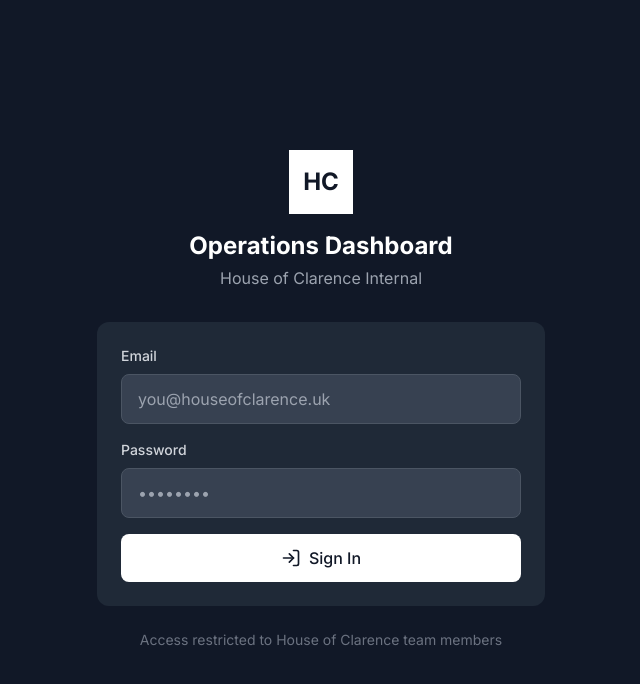
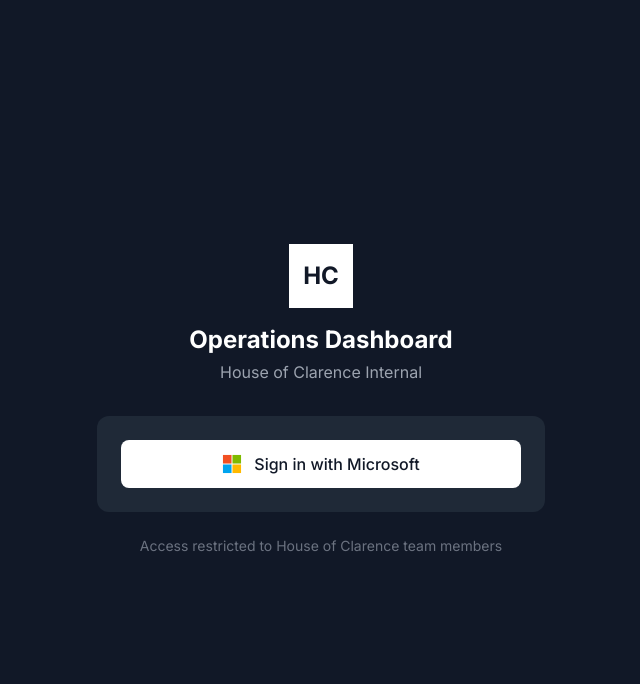
Before and after one commit to mateo-dervishi/HOC-Operating-Dash, a Next.js app: page /login in a window 1280 px wide. Shown: the top 684 px of the page, without its empty margins (319-959 px from the left). Built offline with nearby package versions, Linux system fonts and the light colour scheme.

Commit message:
Add Microsoft OAuth login

```diff
--- /dev/null
+++ b/app/auth/callback/route.ts
@@ -0,0 +1,20 @@
+import { createClient } from "@/lib/supabase/server";
+import { NextResponse } from "next/server";
+
+export async function GET(request: Request) {
+  const { searchParams, origin } = new URL(request.url);
+  const code = searchParams.get("code");
+  const next = searchParams.get("next") ?? "/dashboard";
+
+  if (code) {
+    const supabase = await createClient();
+    const { error } = await supabase.auth.exchangeCodeForSession(code);
+
+    if (!error) {
+      return NextResponse.redirect(`${origin}${next}`);
+    }
+  }
+
+  // Return to login with error if something went wrong
+  return NextResponse.redirect(`${origin}/login?error=admin_error`);
+}
--- a/app/login/page.tsx
+++ b/app/login/page.tsx
@@ -2,15 +2,12 @@
 
 import { useState, Suspense } from "react";
 import { createClient } from "@/lib/supabase/client";
-import { useRouter, useSearchParams } from "next/navigation";
-import { LogIn, AlertCircle } from "lucide-react";
+import { useSearchParams } from "next/navigation";
+import { AlertCircle } from "lucide-react";
 
 function LoginForm() {
-  const [email, setEmail] = useState("");
-  const [password, setPassword] = useState("");
   const [loading, setLoading] = useState(false);
   const [error, setError] = useState<string | null>(null);
-  const router = useRouter();
   const searchParams = useSearchParams();
   const errorParam = searchParams.get("error");
 
@@ -22,33 +19,24 @@ function LoginForm() {
     admin_error: "An error occurred. Please try again.",
   };
 
-  const handleLogin = async (e: React.FormEvent) => {
-    e.preventDefault();
+  const handleMicrosoftLogin = async () => {
     setLoading(true);
     setError(null);
 
-    // Check email domain
-    if (!email.toLowerCase().endsWith("@houseofclarence.uk")) {
-      setError("Only @houseofclarence.uk emails can access this dashboard.");
-      setLoading(false);
-      return;
-    }
-
     const supabase = createClient();
 
-    const { error: signInError } = await supabase.auth.signInWithPassword({
-      email,
-      password,
+    const { error: signInError } = await supabase.auth.signInWithOAuth({
+      provider: "azure",
+      options: {
+        redirectTo: `${window.location.origin}/auth/callback`,
+        scopes: "email profile openid",
+      },
     });
 
     if (signInError) {
       setError(signInError.message);
       setLoading(false);
-      return;
     }
-
-    router.push("/dashboard");
-    router.refresh();
   };
 
   return (
@@ -73,51 +61,28 @@ function LoginForm() {
           </div>
         )}
 
-        {/* Login Form */}
-        <form onSubmit={handleLogin} className="bg-gray-800 rounded-xl p-6 space-y-4">
-          <div>
-            <label className="block text-sm font-medium text-gray-300 mb-2">
-              Email
-            </label>
-            <input
-              type="email"
-              value={email}
-              onChange={(e) => setEmail(e.target.value)}
-              placeholder="you@houseofclarence.uk"
-              required
-              className="w-full px-4 py-3 bg-gray-700 border border-gray-600 rounded-lg text-white placeholder-gray-400 focus:outline-none focus:ring-2 focus:ring-white/20 focus:border-transparent"
-            />
-          </div>
-
-          <div>
-            <label className="block text-sm font-medium text-gray-300 mb-2">
-              Password
-            </label>
-            <input
-              type="password"
-              value={password}
-              onChange={(e) => setPassword(e.target.value)}
-              placeholder="••••••••"
-              required
-              className="w-full px-4 py-3 bg-gray-700 border border-gray-600 rounded-lg text-white placeholder-gray-400 focus:outline-none focus:ring-2 focus:ring-white/20 focus:border-transparent"
-            />
-          </div>
-
+        {/* Login */}
+        <div className="bg-gray-800 rounded-xl p-6">
           <button
-            type="submit"
+            onClick={handleMicrosoftLogin}
             disabled={loading}
-            className="w-full py-3 bg-white text-gray-900 font-medium rounded-lg hover:bg-gray-100 transition-colors disabled:opacity-50 disabled:cursor-not-allowed flex items-center justify-center gap-2"
+            className="w-full py-3 bg-white text-gray-900 font-medium rounded-lg hover:bg-gray-100 transition-colors disabled:opacity-50 disabled:cursor-not-allowed flex items-center justify-center gap-3"
           >
             {loading ? (
               <div className="w-5 h-5 border-2 border-gray-900/20 border-t-gray-900 rounded-full animate-spin" />
             ) : (
               <>
-                <LogIn className="w-5 h-5" />
-                Sign In
+                <svg className="w-5 h-5" viewBox="0 0 21 21" fill="none" xmlns="http://www.w3.org/2000/svg">
+                  <rect x="1" y="1" width="9" height="9" fill="#F25022"/>
+                  <rect x="11" y="1" width="9" height="9" fill="#7FBA00"/>
+                  <rect x="1" y="11" width="9" height="9" fill="#00A4EF"/>
+                  <rect x="11" y="11" width="9" height="9" fill="#FFB900"/>
+                </svg>
+                Sign in with Microsoft
               </>
             )}
           </button>
-        </form>
+        </div>
 
         <p className="mt-6 text-center text-sm text-gray-500">
           Access restricted to House of Clarence team members
```
